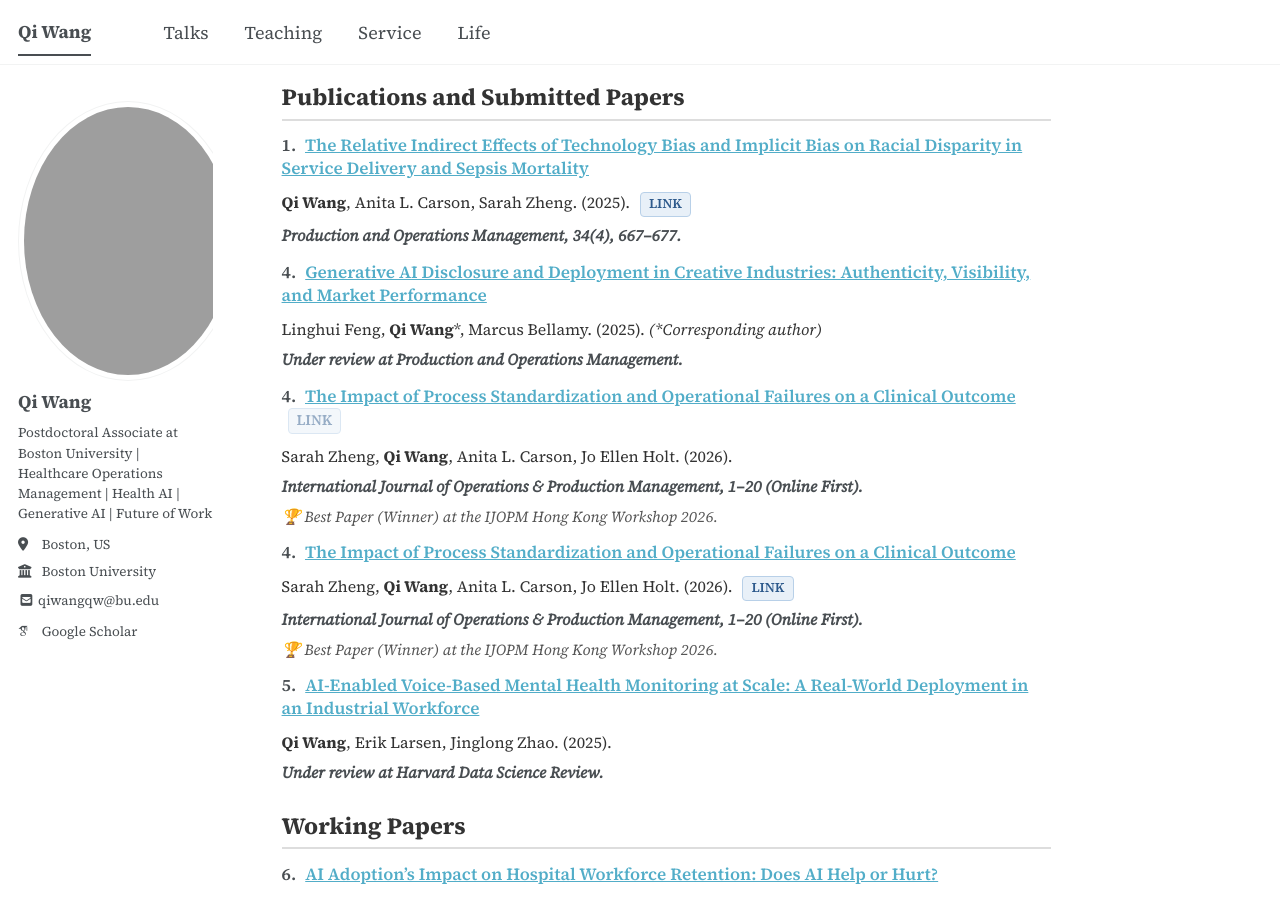
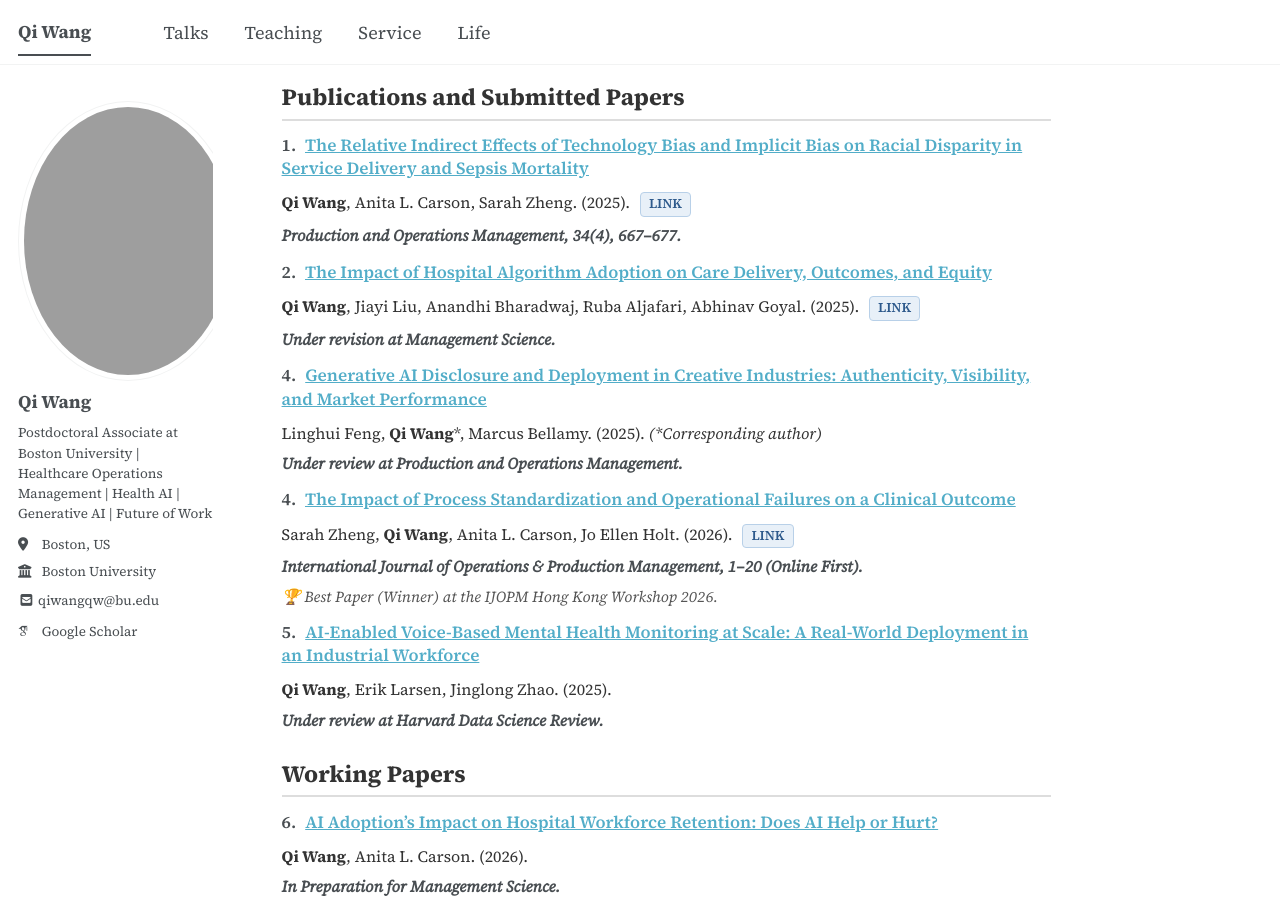
Before and after one commit to qiwang-katherine/qiwang-katherine.github.io, a Jekyll site: the page built from _pages/about.md, in a window 1280 px wide and 900 px high, scrolled down 362 px. Built offline with Jekyll 4.4.1, drawn with Linux system fonts in a browser that asks for light colours; some web fonts are replaced; a script bundle is joined from its source files by our own code; library files that are not in the unit come from our copies.

Commit message:
2025-02-management-science.md

```diff
--- a/_publications/2025-02-management-science.md
+++ b/_publications/2025-02-management-science.md
@@ -1,11 +1,10 @@
 ---
-title: 'The Impact of Process Standardization and Operational Failures on a Clinical Outcome <a href="https://www.emerald.com/ijopm/article-abstract/doi/10.1108/IJOPM-01-2026-0093/1389036/The-impact-of-process-standardization-and?redirectedFrom=fulltext" target="_blank" style="display: inline-block !important; padding: 2px 8px !important; margin-left: 6px !important; font-size: 0.85em !important; font-weight: 600 !important; color: #2E5A8C !important; background-color: #E8F0F8 !important; border: 1px solid #B8D0E8 !important; border-radius: 4px !important; text-decoration: none !important; vertical-align: middle !important;">LINK</a>'
+title: "The Impact of Hospital Algorithm Adoption on Care Delivery, Outcomes, and Equity"
 collection: publications
-permalink: /publication/04-ijopm-standardization
+permalink: /publication/02-ms-algorithm-adoption
 category: submitted
-pub_number: 4
-authors: 'Sarah Zheng, <b>Qi Wang</b>, Anita L. Carson, Jo Ellen Holt. (2026).'
-venue_line: '<b>International Journal of Operations & Production Management</b>, 1–20 (Online First).'
-note: '🏆 Best Paper (Winner) at the IJOPM Hong Kong Workshop 2026.'
-date: 2026-07-27
+pub_number: 2
+authors: '<b>Qi Wang</b>, Jiayi Liu, Anandhi Bharadwaj, Ruba Aljafari, Abhinav Goyal. (2025). <a href="https://papers.ssrn.com/sol3/papers.cfm?abstract_id=6149766" target="_blank" style="display: inline-block; padding: 2px 8px; margin-left: 6px; font-size: 0.85em; font-weight: 600; color: #2E5A8C; background-color: #E8F0F8; border: 1px solid #B8D0E8; border-radius: 4px; text-decoration: none; vertical-align: middle;">LINK</a>'
+venue_line: 'Under revision at <b>Management Science</b>.'
+date: 2025-02-01
 ---
```
